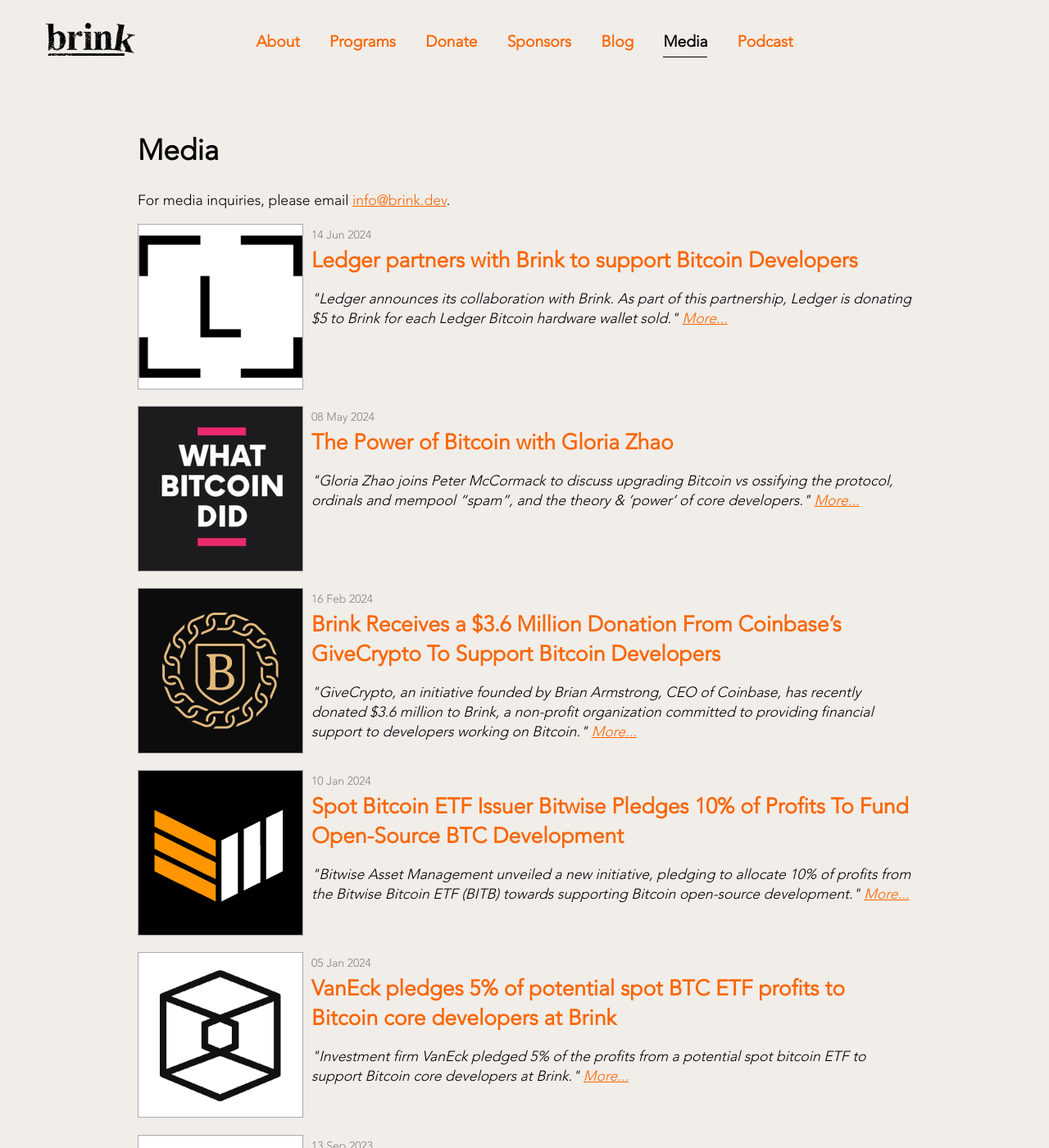
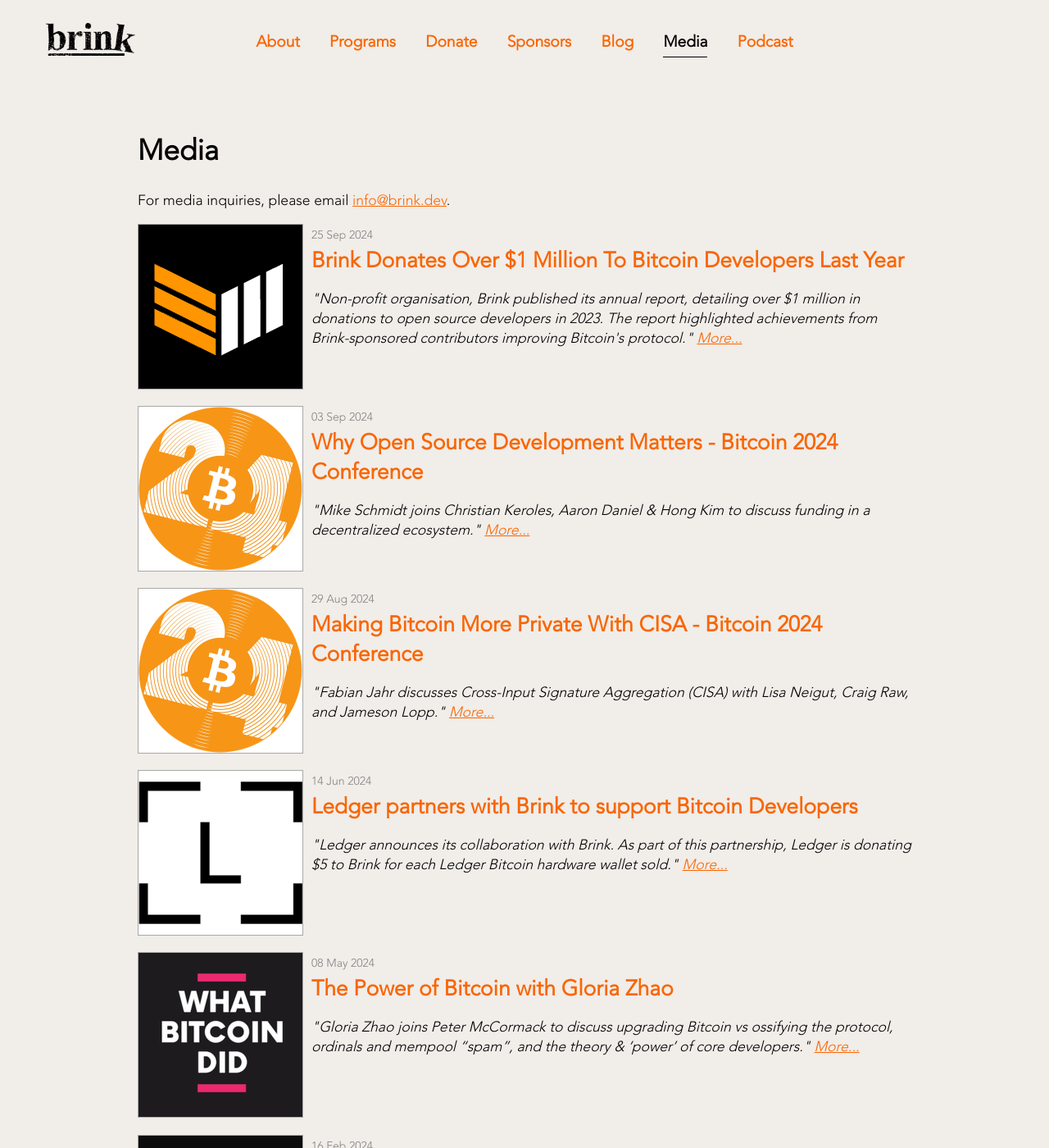
Before and after one commit to bitcoinbrink/website, a Jekyll site: the page built from media.md, in a window 1280 px wide and 1400 px high. Shown: the whole window at 82% size. Built offline with Jekyll 4.4.1, drawn with Linux system fonts in a browser that asks for light colours.

Commit message:
Media: updates through Sep 2024

```diff
--- a/_data/media.yml
+++ b/_data/media.yml
@@ -1,3 +1,24 @@
+- date: "2024-09-25"
+  outlet: Bitcoin Magazine
+  image: bitcoin-magazine.png
+  title: "Brink Donates Over $1 Million To Bitcoin Developers Last Year"
+  description: "Non-profit organisation, Brink published its annual report, detailing over $1 million in donations to open source developers in 2023. The report highlighted achievements from Brink-sponsored contributors improving Bitcoin's protocol."
+  url: https://bitcoinmagazine.com/business/brink-donates-over-1-million-to-bitcoin-developers-last-year
+
+- date: "2024-09-03"
+  outlet: Bitcoin 2024 Conference
+  image: bitcoin2024.png
+  title: "Why Open Source Development Matters - Bitcoin 2024 Conference"
+  description: "Mike Schmidt joins Christian Keroles, Aaron Daniel & Hong Kim to discuss funding in a decentralized ecosystem."
+  url: https://www.youtube.com/watch?v=Pxj8XZa_zwc&ab_channel=BitcoinMagazine
+
+- date: "2024-08-29"
+  outlet: Bitcoin 2024 Conference
+  image: bitcoin2024.png
+  title: "Making Bitcoin More Private With CISA - Bitcoin 2024 Conference"
+  description: "Fabian Jahr discusses Cross-Input Signature Aggregation (CISA) with Lisa Neigut, Craig Raw, and Jameson Lopp."
+  url: https://www.youtube.com/watch?v=HvI7NPI_Pk0&ab_channel=BitcoinMagazine
+
 - date: "2024-06-14"
   outlet: Ledger Blog
   image: ../sponsors/ledger.png
```
Also changed, not shown: assets/images/media/bitcoin2024.png (added).
